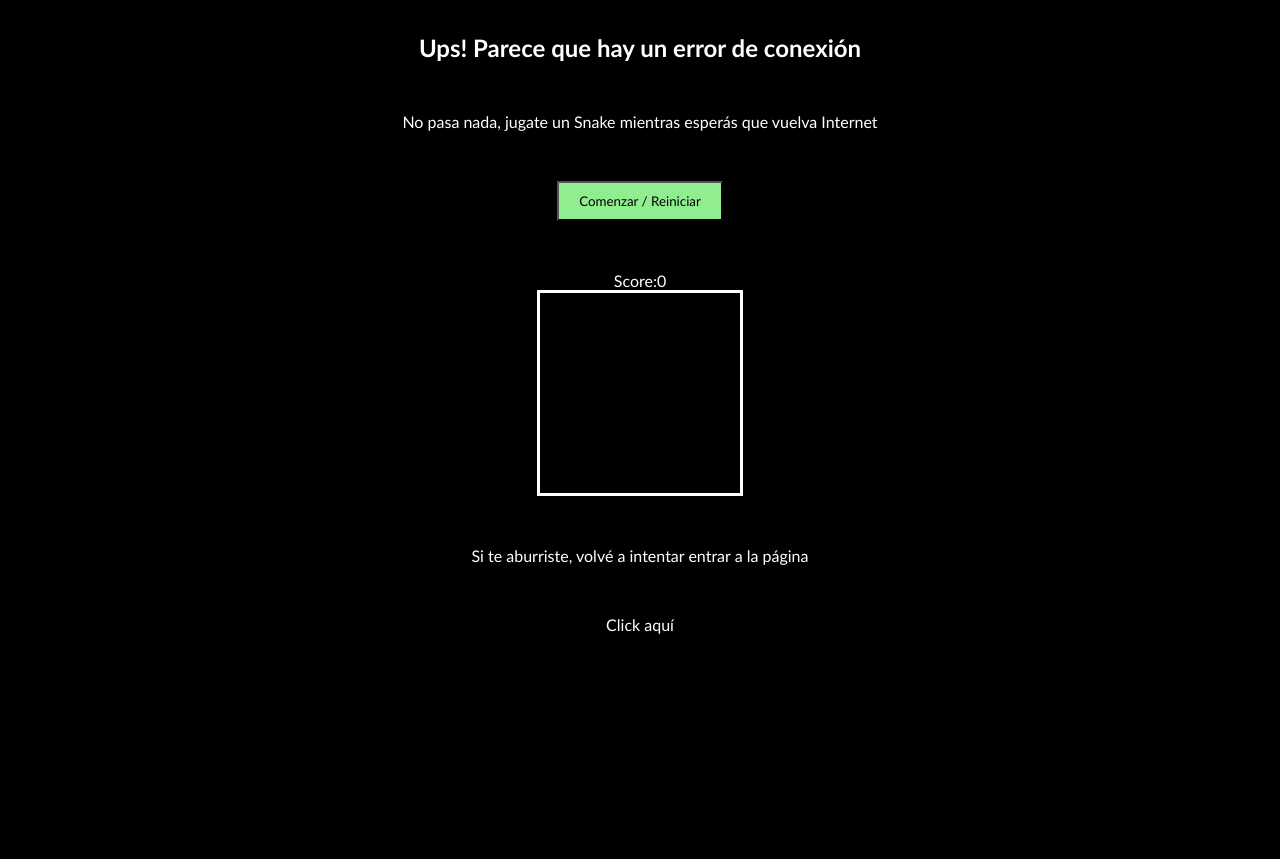
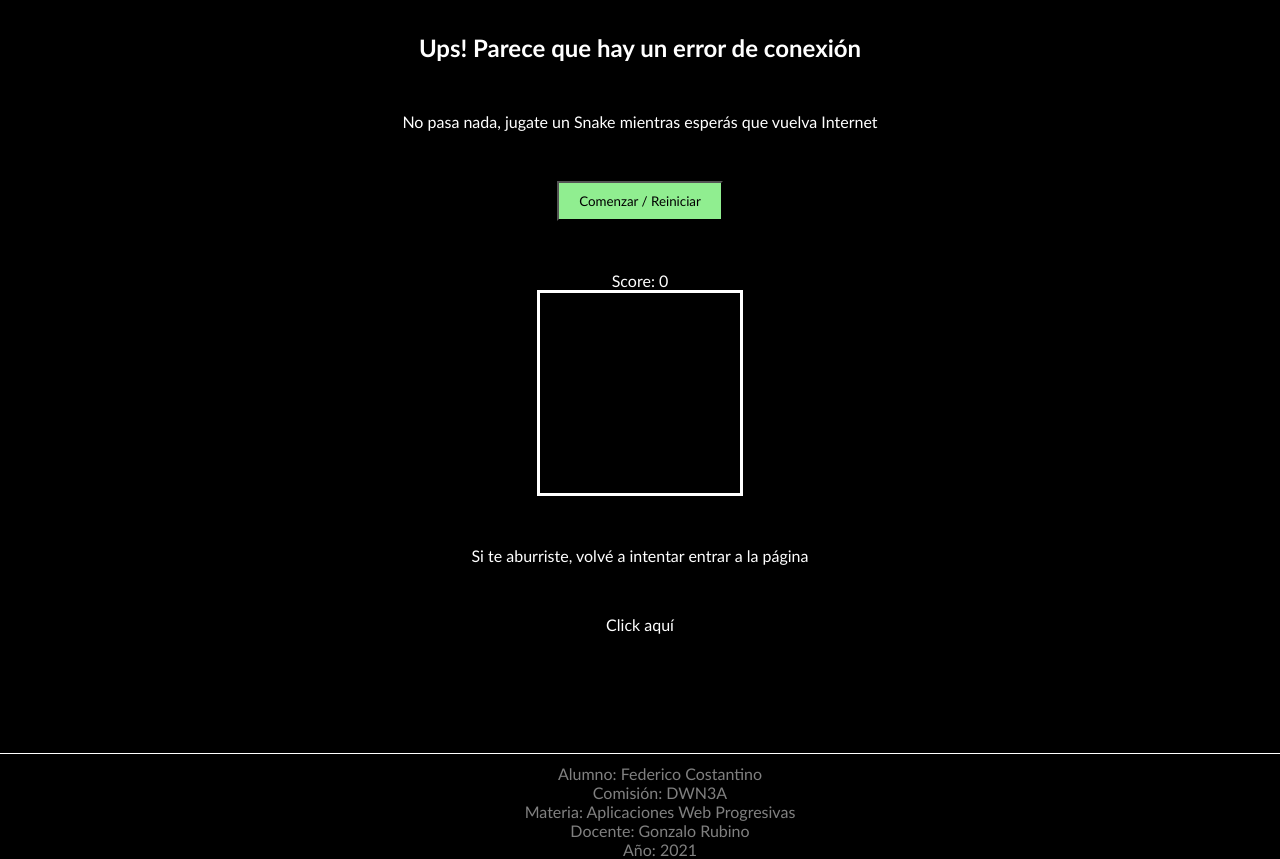
Before and after one commit to federicocostantino/pwa-todo-anime, a plain HTML site: page offline.html in a window 1280 px wide. Shown: the part 77-936 px from the top of the page. Before the commit the page ends 800 px from the top, so only its background shows below. Drawn offline with nearby package versions, Linux system fonts and the light colour scheme; a script that the page names is missing.

Commit message:
update files
update:
- buscar-anime.html
- index.html
- offline.html
- service-worker.js
- estilos.css
- estilos_offline.css

```diff
--- a/offline.html
+++ b/offline.html
@@ -1,19 +1,25 @@
 <!doctype html>
 <html lang="en">
+
   <head>
+
     <!-- Required meta tags -->
     <meta charset="utf-8">
     <meta name="viewport" content="width=device-width, initial-scale=1, shrink-to-fit=no">
 
+    <!-- LINK TO OFFLINE-STYLES -->
     <link rel="stylesheet" type="text/css" href="styles/estilos_offline.css">
 
     <!-- FAVICON ICON -->
     <link rel="shortcut icon" type="image/x-icon" href="favicon.ico">
 
+    <!-- SCRIPT OFFLINE -->
     <script src="js/offline.js"></script>
 
     <title>Federico Costantino - Cátedra PWA</title>
+
   </head>
+
   <body>
 
     <header>
@@ -25,7 +31,7 @@
       <p>No pasa nada, jugate un Snake mientras esperás que vuelva Internet</p>
 
       <button class='start'>Comenzar / Reiniciar</button>
-      <div class='score'>Score:<span>0</span></div>
+      <div class='score'>Score: <span>0</span></div>
 
       <div class='grid'>
         <div></div>
@@ -134,6 +140,20 @@
       <p><a href="index.html">Click aquí</a></p>
     </main>
 
+    <footer class="footer">
+
+      <div class="container">
+        <ul>
+          <li><span class="text-muted">Alumno: Federico Costantino</span></li>
+          <li><span class="text-muted">Comisión: DWN3A</span></li>
+          <li><span class="text-muted">Materia: Aplicaciones Web Progresivas</span></li>
+          <li><span class="text-muted">Docente: Gonzalo Rubino</span></li>
+          <li><span class="text-muted">Año: 2021</span></li>
+        </ul>
+      </div>
+
+    </footer>
+
     <script src="js/register-sw.js"></script>
 
     <!-- Optional JavaScript -->
--- a/service-worker.js
+++ b/service-worker.js
@@ -8,6 +8,7 @@ const precache = [
   './offline.html',
   './js/offline.js',
   './styles/estilos_offline.css',
+  '.favicon.ico',
 ];
 
 
--- a/styles/estilos.css
+++ b/styles/estilos.css
@@ -1,6 +1,13 @@
+html {
+	min-height: 100%;
+	position: relative;
+}
+
 body {
 	background-color: black;
 	color: white;
+	margin: 0;
+	margin-bottom: 100px;
 }
 
 span.carousel-control-prev-icon, span.carousel-control-next-icon {
@@ -93,3 +100,22 @@ a.btn.btn-primary:hover {
 	color: whitesmoke;
 	border: 1px solid white;
 }
+
+footer.footer {
+	position: absolute;
+	bottom: 0;
+	width: 100%;
+	height: 50px;
+    text-align: center;
+    margin-top: 100px;
+    border-top: 1px solid white;
+}
+
+footer.footer ul {
+	list-style: none;
+	margin-top: 10px;
+}
+
+footer.footer ul li {
+	text-decoration: none;
+}
--- a/styles/estilos_offline.css
+++ b/styles/estilos_offline.css
@@ -21,14 +21,23 @@
 
 /**********************************************************************/
 
+html {
+  min-height: 100%;
+  position: relative;
+}
+
+body {
+  background-color: black;
+  color: grey;
+  margin: 0;
+  margin-bottom: 100px;
+}
+
 * {
   font-family: Calibri;
 }
 
 header {
-  margin-top: -8px;
-  margin-left: -8px;
-  padding-right: 16px;
   width: 100%;
   height: 70px;
   background-color: #484848;
@@ -77,3 +86,22 @@ button:hover {
 main h2,p,button,.grid {
   margin-bottom: 50px;
 }
+
+footer.footer {
+  position: absolute;
+  bottom: 0;
+  width: 100%;
+  height: 50px;
+    text-align: center;
+    margin-top: 100px;
+    border-top: 1px solid white;
+}
+
+footer.footer ul {
+  list-style: none;
+  margin-top: 10px;
+}
+
+footer.footer ul li {
+  text-decoration: none;
+}
```
Also changed, not shown: buscar-anime.html (+33 -19 lines), index.html (+19 -11 lines).
